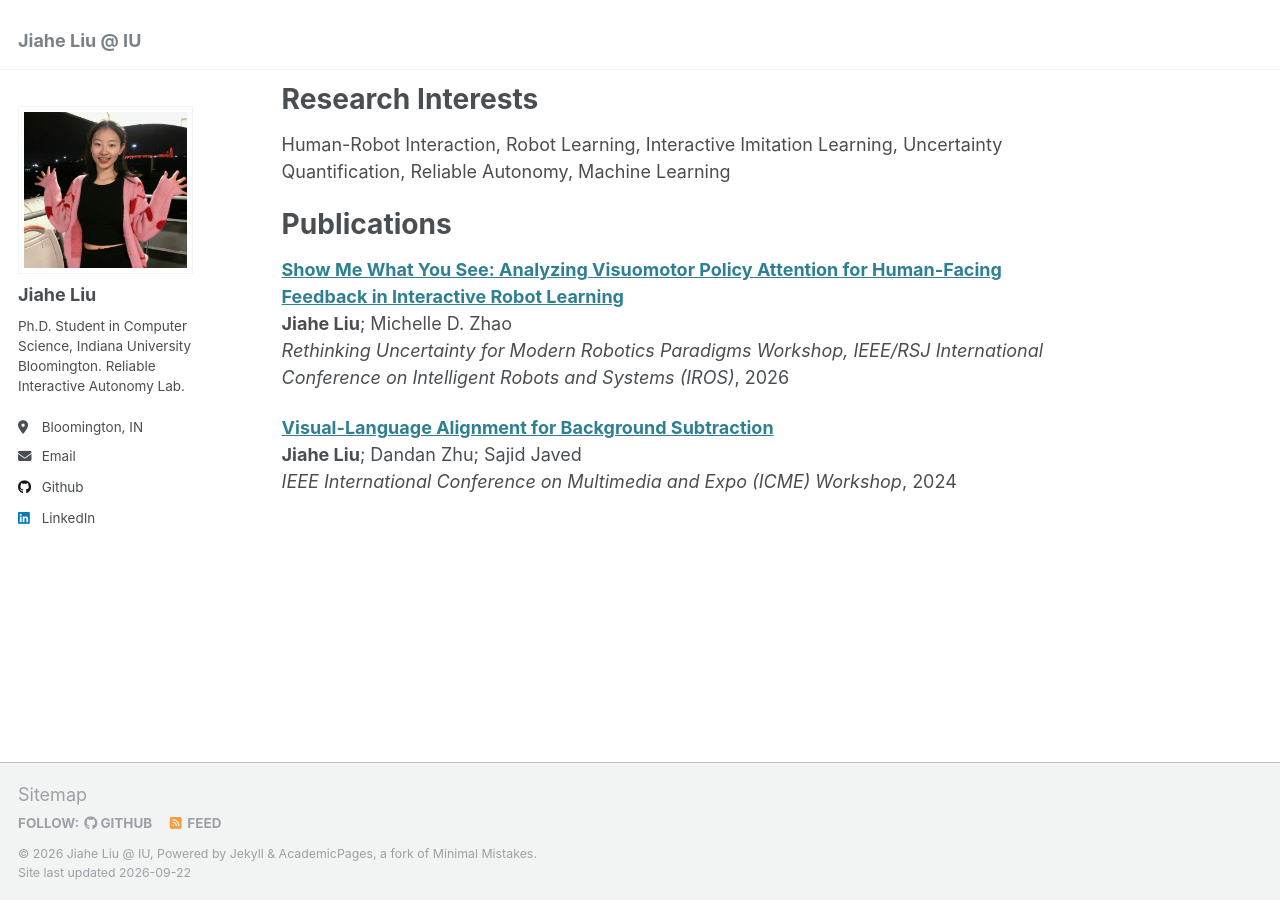
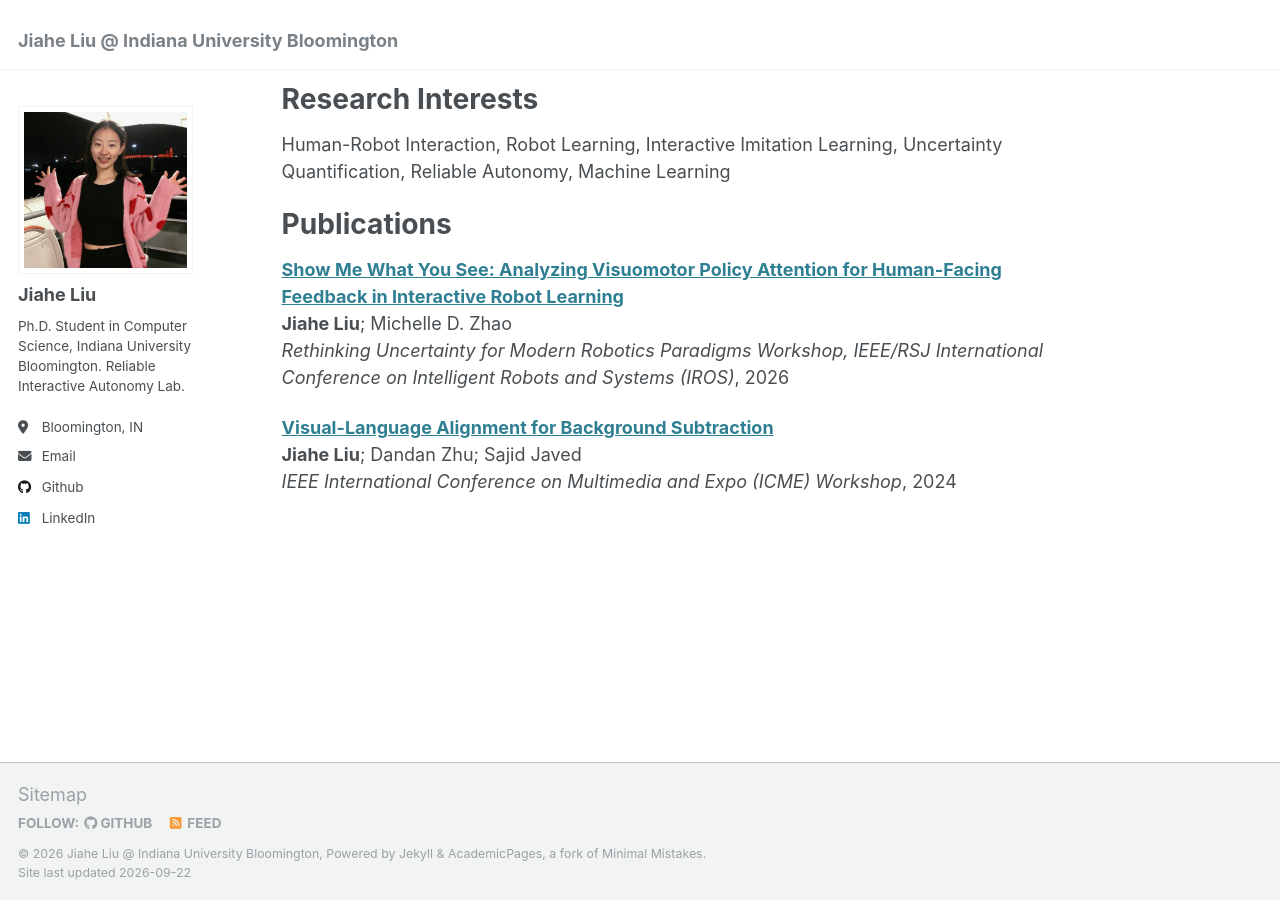
Before and after one commit to jiahe-liu/jiahe-liu.github.io, a Jekyll site: the page built from _pages/about.md, in a window 1280 px wide and 900 px high, scrolled down 645 px. Built offline with Jekyll 4.4.1, drawn with Linux system fonts in a browser that asks for light colours.

Commit message:
Use full Indiana University name in site title

```diff
--- a/_config.yml
+++ b/_config.yml
@@ -8,7 +8,7 @@
 
 # Basic Site Settings
 locale                   : "en-US"
-title                    : "Jiahe Liu @ IU"
+title                    : "Jiahe Liu @ Indiana University Bloomington"
 title_separator          : "-"
 description              : &description "Jiahe Liu - Ph.D. student in Computer Science at Indiana University Bloomington"
 url                      : https://jiahe-liu.github.io # the base hostname & protocol for your site e.g. "https://[your GitHub username].github.io"
```
